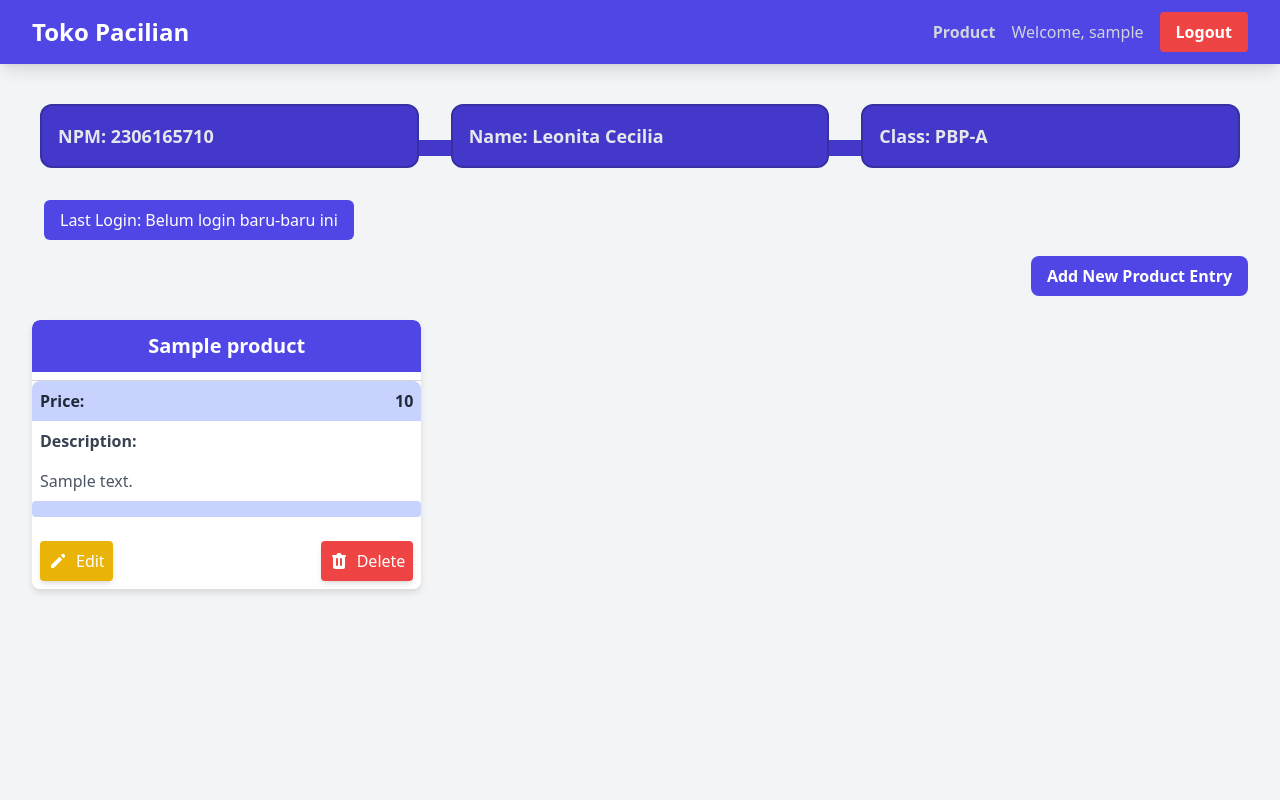
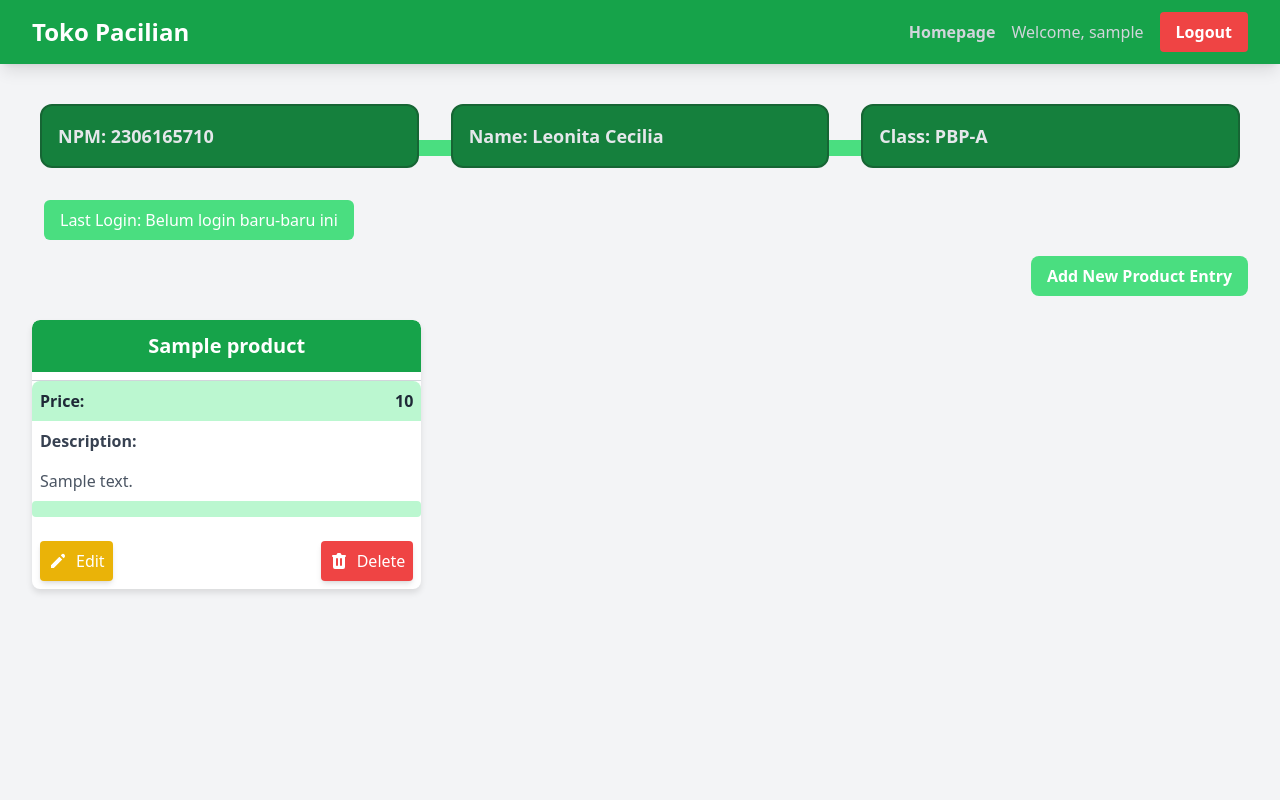
Before and after one commit to leonitacecilia/toko-pacilians, a Django app: page / in a window 1280 px wide. Run offline with Django 5.2, Linux system fonts and the light colour scheme; a user stored in the database is signed in; tables that the repository leaves empty hold one stand-in row (values such as "Sample post"); some libraries are stand-ins or nearby versions.

Commit message:
Tugas 5 done

```diff
--- a/main/templates/card_info.html
+++ b/main/templates/card_info.html
@@ -1,6 +1,6 @@
-<div class="bg-indigo-700 rounded-xl overflow-hidden border-2 border-indigo-800">
-    <div class="p-4 animate-shine">
-      <h5 class="text-lg font-semibold text-gray-200">{{ title }}</h5>
-      <p class="text-white">{{ value }}</p>
-    </div>
+<div class="bg-green-700 rounded-xl overflow-hidden border-2 border-green-800">
+  <div class="p-4 animate-shine">
+    <h5 class="text-lg font-semibold text-gray-200">{{ title }}</h5>
+    <p class="text-white">{{ value }}</p>
+  </div>
 </div>
--- a/main/templates/card_product.html
+++ b/main/templates/card_product.html
@@ -1,12 +1,12 @@
 <div class="relative break-inside-avoid mb-6">
     <div class="relative bg-white shadow-lg transition-transform duration-300 hover:shadow-xl rounded-lg calendar-card">
         <!-- Calendar-like top section with the product name -->
-      <div class="bg-indigo-600 text-white p-2 rounded-t-lg mb-2 text-center">
+        <div class="bg-green-600 text-white p-2 rounded-t-lg mb-2 text-center">
             <h3 class="font-bold text-xl">{{ product_entry.name }}</h3>
         </div>
         <div class="border-t border-gray-300">
             <!-- Price section styled like a calendar entry -->
-          <div class="flex justify-between items-center p-2 bg-indigo-200 rounded-t-lg">
+            <div class="flex justify-between items-center p-2 bg-green-200 rounded-t-lg">
                 <span class="text-gray-800 font-semibold">Price:</span>
                 <span class="text-gray-800 font-bold">{{ product_entry.price }}</span>
             </div>
@@ -16,11 +16,11 @@
             </div>
             <div class="p-2 text-gray-600">{{ product_entry.description }}</div>
             <!-- Intensity bar -->
-          <div class="overflow-hidden h-2 mb-4 text-xs flex rounded bg-indigo-200">
+            <div class="overflow-hidden h-2 mb-4 text-xs flex rounded bg-green-200">
                 {% if product_entry.product_intensity > 10 %}
-              <div style="width:100%" class="flex flex-col text-center whitespace-nowrap text-white justify-center bg-indigo-500"></div>
+                <div style="width:100%" class="flex flex-col text-center whitespace-nowrap text-white justify-center bg-green-500"></div>
                 {% else %}
-              <div class="flex flex-col text-center whitespace-nowrap text-white justify-center bg-indigo-500 {% if mood_entry.mood_intensity > 10 %}w-full{% else %}w-0{% endif %}"></div>
+                <div class="flex flex-col text-center whitespace-nowrap text-white justify-center bg-green-500 {% if mood_entry.mood_intensity > 10 %}w-full{% else %}w-0{% endif %}"></div>
                 {% endif %}
             </div>
         </div>
@@ -66,13 +66,13 @@
         font-size: 1rem; /* Sets the base font size */
     }
 
-  .calendar-card .bg-indigo-600 {
+    .calendar-card .bg-green-600 {
         padding: 12px; /* Adds padding for breathing space */
         border-top-left-radius: 8px; /* Calendar-like rounded edges at the top */
         border-top-right-radius: 8px;
     }
 
-  .calendar-card .bg-indigo-200 {
+    .calendar-card .bg-green-200 {
         padding: 8px; /* Padding inside the price container */
     }
 
--- a/main/templates/edit_product.html
+++ b/main/templates/edit_product.html
@@ -30,7 +30,7 @@
               </div>
           {% endfor %}
           <div class="flex justify-center mt-6">
-              <button type="submit" class="bg-indigo-600 text-white font-semibold px-6 py-3 rounded-lg hover:bg-indigo-700 transition duration-300 ease-in-out w-full">
+              <button type="submit" class="bg-green-600 text-white font-semibold px-6 py-3 rounded-lg hover:bg-green-700 transition duration-300 ease-in-out w-full">
                   Edit Product Entry
               </button>
           </div>
--- a/main/templates/main.html
+++ b/main/templates/main.html
@@ -4,6 +4,7 @@
 {% block meta %}
 <title>Mental Health Tracker</title>
 {% endblock meta %}
+
 {% block content %}
 {% include 'navbar.html' %}
 <div class="overflow-x-hidden px-4 md:px-8 pb-8 pt-24 min-h-screen bg-gray-100 flex flex-col">
@@ -13,22 +14,22 @@
       {% include "card_info.html" with title='Name: Leonita Cecilia' value=name %}
       {% include "card_info.html" with title='Class: PBP-A' value=class %}
     </div>
-    <div class="w-full px-6  absolute top-[44px] left-0 z-20 hidden md:flex">
-      <div class="w-full min-h-4 bg-indigo-700">
+    <div class="w-full px-6 absolute top-[44px] left-0 z-20 hidden md:flex">
+      <div class="w-full min-h-4 bg-green-400"></div>
+    </div>
+    <div class="h-full w-full py-6 absolute top-0 left-0 z-20 md:hidden flex">
+      <div class="h-full min-w-4 bg-green-400 mx-auto"></div>
     </div>
   </div>
-    <div class="h-full w-full py-6  absolute top-0 left-0 z-20 md:hidden flex ">
-      <div class="h-full min-w-4 bg-indigo-700 mx-auto">
+
+  <div class="px-3 mb-4">
+    <div class="flex rounded-md items-center bg-green-400 py-2 px-4 w-fit">
+      <h1 class="text-white text-center">Last Login: {{ last_login }}</h1>
     </div>
   </div>
-</div>
-    <div class="px-3 mb-4">
-      <div class="flex rounded-md items-center bg-indigo-600 py-2 px-4 w-fit">
-        <h1 class="text-white text-center">Last Login: {{last_login}}</h1>
-      </div>
-    </div>
+
   <div class="flex justify-end mb-6">
-        <a href="{% url 'main:product_entry' %}" class="bg-indigo-600 hover:bg-indigo-700 text-white font-bold py-2 px-4 rounded-lg transition duration-300 ease-in-out transform hover:-translate-y-1 hover:scale-105">
+    <a href="{% url 'main:product_entry' %}" class="bg-green-400 hover:bg-green-400 text-white font-bold py-2 px-4 rounded-lg transition duration-300 ease-in-out transform hover:-translate-y-1 hover:scale-105">
       Add New Product Entry
     </a>
   </div>
--- a/main/templates/product_entry.html
+++ b/main/templates/product_entry.html
@@ -31,7 +31,7 @@
           </div>
         {% endfor %}
         <div class="flex justify-center mt-8">
-          <button type="submit" class="bg-indigo-600 text-white font-semibold px-6 py-3 rounded-lg shadow-md hover:bg-indigo-700 transition duration-300 ease-in-out w-full">
+          <button type="submit" class="bg-green-600 text-white font-semibold px-6 py-3 rounded-lg shadow-md hover:bg-green-700 transition duration-300 ease-in-out w-full">
             Create Product Entry
           </button>
         </div>
--- a/main/templates/register.html
+++ b/main/templates/register.html
@@ -39,7 +39,7 @@
       </div>
 
       <div>
-        <button type="submit" class="w-full flex justify-center py-3 px-6 border border-transparent text-base font-medium rounded-md text-white bg-indigo-600 hover:bg-indigo-700 focus:outline-none focus:ring-2 focus:ring-offset-2 focus:ring-indigo-500 shadow-lg">
+        <button type="submit" class="w-full flex justify-center py-3 px-6 border border-transparent text-base font-medium rounded-md text-white bg-green-600 hover:bg-green-700 focus:outline-none focus:ring-2 focus:ring-offset-2 focus:ring-green-500 shadow-lg">
           Register
         </button>
       </div>
@@ -58,7 +58,7 @@
     <div class="text-center mt-8">
       <p class="text-sm text-gray-700">
         Already have an account?
-        <a href="{% url 'main:login' %}" class="font-medium text-indigo-600 hover:text-indigo-500">
+        <a href="{% url 'main:login' %}" class="font-medium text-green-600 hover:text-green-500">
           Login here
         </a>
       </p>
--- a/templates/base.html
+++ b/templates/base.html
@@ -7,8 +7,28 @@
     {% block meta %} {% endblock meta %}
     <script src="https://cdn.tailwindcss.com"></script>
     <link rel="stylesheet" href="{% static 'css/global.css' %}"/>
+    <style>
+      /* Custom Tailwind overrides */
+      @layer utilities {
+        .bg-primary {
+          background-color: #16a34a; /* green-600 */
+        }
+        .hover\\:bg-primary:hover {
+          background-color: #15803d; /* green-700 */
+        }
+        .text-primary {
+          color: #16a34a; /* green-600 */
+        }
+        .hover\\:text-primary:hover {
+          color: #15803d; /* green-700 */
+        }
+        .focus\\:ring-primary:focus {
+          box-shadow: 0 0 0 3px rgba(22, 163, 74, 0.5); /* green focus ring */
+        }
+      }
+    </style>
   </head>
-  <body>
+  <body class="bg-primary text-black">
     {% block content %} {% endblock content %}
   </body>
 </html>
--- a/templates/navbar.html
+++ b/templates/navbar.html
@@ -1,23 +1,22 @@
-<nav class="bg-indigo-600 shadow-lg fixed top-0 left-0 z-40 w-screen">
+<nav class="bg-green-600 shadow-lg fixed top-0 left-0 z-40 w-screen">
   <div class="max-w-7xl mx-auto px-4 sm:px-6 lg:px-8">
     <div class="flex items-center justify-between h-16">
       <div class="flex items-center">
-          <h1 class="text-2xl font-bold text-center text-white">Toko Pacilian
-          </h1>
+        <h1 class="text-2xl font-bold text-center text-white">Toko Pacilian</h1>
       </div>
       <div class="hidden md:flex items-center space-x-4">
-          <!-- Add 'Product' link -->
-          <a href="#product-section" class="text-gray-300 hover:text-white font-bold">Product</a>
+        <!-- Ganti 'Product' dengan 'Homepage' -->
+        <a href="{% url 'main:show_main' %}" class="text-gray-300 hover:text-white font-bold">Homepage</a>
         {% if user.is_authenticated %}
           <span class="text-gray-300">Welcome, {{ user.username }}</span>
           <a href="{% url 'main:logout' %}" class="text-center bg-red-500 hover:bg-red-600 text-white font-bold py-2 px-4 rounded transition duration-300">
             Logout
           </a>
         {% else %}
-            <a href="{% url 'main:login' %}" class="text-center bg-blue-500 hover:bg-blue-600 text-white font-bold py-2 px-4 rounded transition duration-300 mr-2">
+          <a href="{% url 'main:login' %}" class="text-center bg-blue-500 hover:bg-blue-600 text-green font-bold py-2 px-4 rounded transition duration-300 mr-2">
             Login
           </a>
-            <a href="{% url 'main:register' %}" class="text-center bg-green-500 hover:bg-green-600 text-white font-bold py-2 px-4 rounded transition duration-300">
+          <a href="{% url 'main:register' %}" class="text-center bg-green-500 hover:bg-green-600 text-green font-bold py-2 px-4 rounded transition duration-300">
             Register
           </a>
         {% endif %}
@@ -34,8 +33,8 @@
   <!-- Mobile menu -->
   <div class="mobile-menu hidden md:hidden  px-4 w-full md:max-w-full">
     <div class="pt-2 pb-3 space-y-1 mx-auto">
-        <!-- Add 'Product' link for mobile view -->
-        <a href="#product-section" class="block text-center text-gray-300 hover:text-white font-bold py-2">Product</a>
+      <!-- Ganti 'Product' dengan 'Homepage' di mobile view -->
+      <a href="{% url 'main:show_main' %}" class="block text-center text-gray-300 hover:text-white font-bold py-2">Homepage</a>
       {% if user.is_authenticated %}
         <span class="block text-gray-300 px-3 py-2">Welcome, {{ user.username }}</span>
         <a href="{% url 'main:logout' %}" class="block text-center bg-red-500 hover:bg-red-600 text-white font-bold py-2 px-4 rounded transition duration-300">
```
Also changed, not shown: main/templates/login.html (+9 -9 lines). Lines whose indentation alone changed are shown as unchanged.
